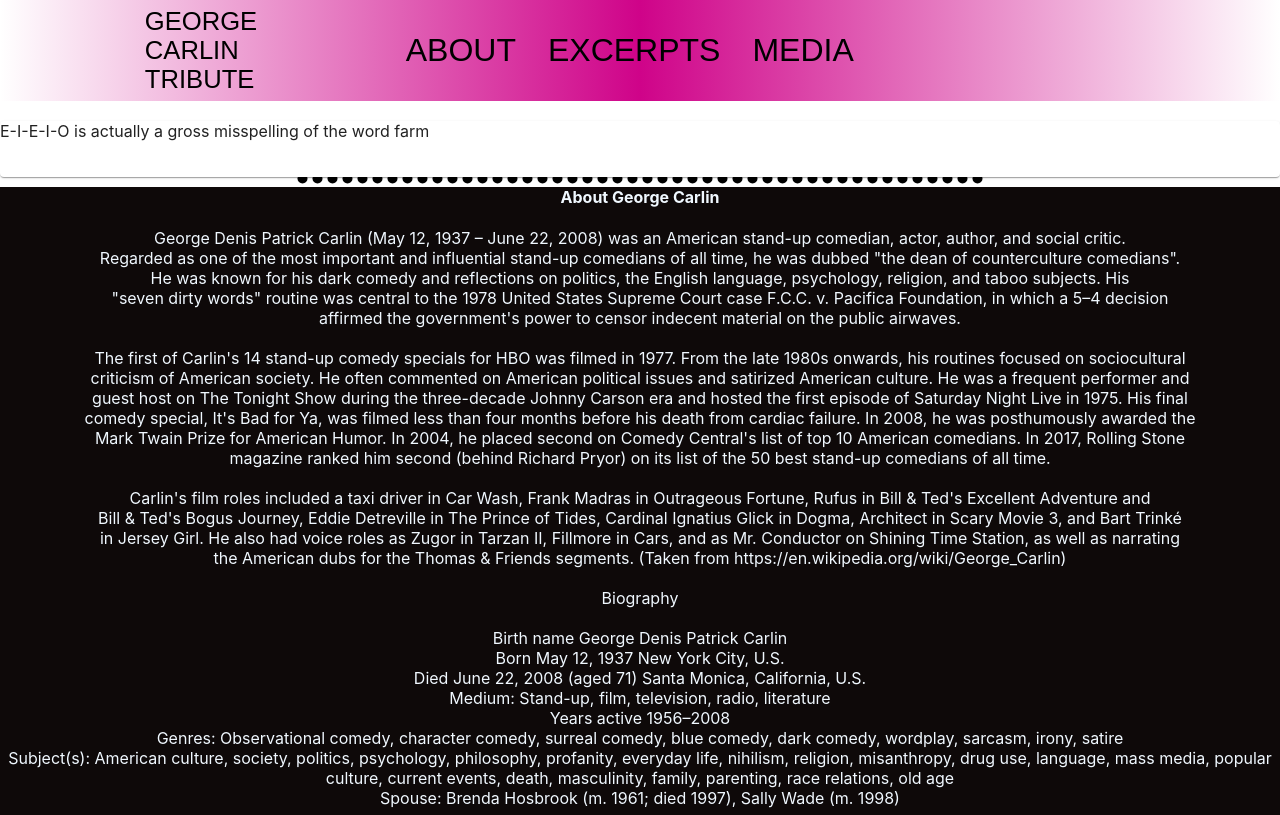
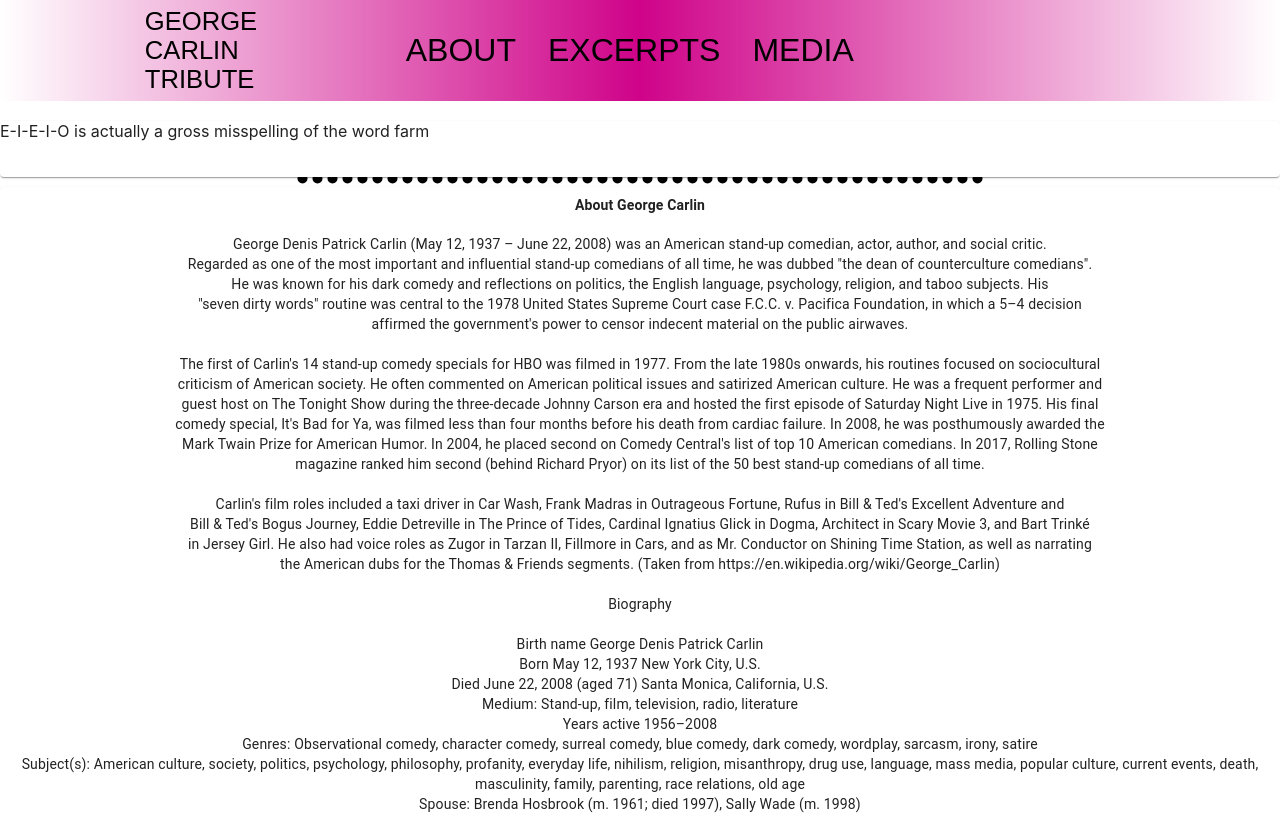
Before and after one commit to Ryanwfile/carlin-tribute, a React (Create React App) app in the folder carlin-website/: page / in a window 1280 px wide. Shown: the top 815 px of the page. Built offline with nearby package versions, Linux system fonts and the light colour scheme; a web font is replaced by a local one.

Commit message:
implemented theme on a few components

```diff
--- a/carlin-website/src/App.js
+++ b/carlin-website/src/App.js
@@ -7,8 +7,17 @@
 import Quotes from "./components/Quotes/Quotes";
 import Media from "./components/Media/Media";
 import CarouselCustom from "./components/CarouselCustom/CarouselCustom";
+import { ThemeProvider, createTheme } from "@mui/material/styles";
+
+const darkTheme = createTheme({
+  palette: {
+    mode: "dark",
+  },
+});
+
 function App() {
   return (
+    <ThemeProvider theme={darkTheme}>
       <div className={styles.app}>
         <Router>
           <div>
@@ -49,6 +58,7 @@
           </div>
         </Router>
       </div>
+    </ThemeProvider>
   );
 }
 
--- a/carlin-website/src/components/About/About.js
+++ b/carlin-website/src/components/About/About.js
@@ -1,17 +1,35 @@
 import React from "react";
 import styles from "./About.module.css";
-// import stage_microphone from '../../images/stage_microphone.jpg';
+import { styled } from "@mui/material/styles";
+import Paper from "@mui/material/Paper";
 import { CONSTANTS } from "../../constants";
+import { ThemeProvider, createTheme } from "@mui/material/styles";
+
+const darkTheme = createTheme({
+  palette: {
+    mode: "dark",
+  },
+});
+
+const Item = styled(Paper)(({ theme }) => ({
+  backgroundColor: theme.palette.mode === "dark" ? "#1A2027" : "#fff",
+  ...theme.typography.body2,
+  padding: theme.spacing(1),
+  textAlign: "center",
+  color: theme.palette.text.secondary,
+}));
 
 function About() {
   return (
-    <div className={styles.aboutWrapper}>
-      <div>
-        <h4 className={styles.title}>{CONSTANTS.ABOUT.title}</h4>
-        {/* <img src= {stage_microphone} alt ="red curtain stage" /> */}
-        {CONSTANTS.ABOUT.content}
+    <ThemeProvider theme={darkTheme}>
+      <div className={styles.aboutWrapper}>
+        <Item>
+          <h4 className={styles.title}>{CONSTANTS.ABOUT.title}</h4>
+          {/* <img src= {stage_microphone} alt ="red curtain stage" /> */}
+          {CONSTANTS.ABOUT.content}
+        </Item>
       </div>
-    </div>
+    </ThemeProvider>
   );
 }
 
--- a/carlin-website/src/components/About/About.module.css
+++ b/carlin-website/src/components/About/About.module.css
@@ -1,8 +1,8 @@
 .aboutWrapper {
   text-align: center;
   white-space: pre-line;
-  background: rgb(14, 9, 9);
-  color: aliceblue;
+  /* background: rgb(14, 9, 9);
+  color: aliceblue; */
 }
 h4 {
   margin-top: 0;
--- a/carlin-website/src/components/Excerpts/Excerpts.js
+++ b/carlin-website/src/components/Excerpts/Excerpts.js
@@ -1,5 +1,7 @@
 import React from "react";
 import PropTypes from "prop-types";
+import { styled } from "@mui/material/styles";
+import Paper from "@mui/material/Paper";
 import { makeStyles } from "@material-ui/core/styles";
 import AppBar from "@material-ui/core/AppBar";
 import Tabs from "@material-ui/core/Tabs";
@@ -7,6 +9,13 @@
 import Typography from "@material-ui/core/Typography";
 import Box from "@material-ui/core/Box";
 import { CONSTANTS } from "../../constants";
+import { ThemeProvider, createTheme } from "@mui/material/styles";
+
+const darkTheme = createTheme({
+  palette: {
+    mode: "dark",
+  },
+});
 
 function TabPanel(props) {
   const { children, value, index, ...other } = props;
@@ -42,6 +51,14 @@
   };
 }
 
+const Item = styled(Paper)(({ theme }) => ({
+  backgroundColor: theme.palette.mode === "dark" ? "#1A2027" : "#fff",
+  ...theme.typography.body2,
+  padding: theme.spacing(1),
+  textAlign: "center",
+  color: theme.palette.text.secondary,
+}));
+
 const rgb = (r, g, b) =>
   `rgb(${Math.floor(r)},${Math.floor(g)},${Math.floor(b)})`;
 
@@ -67,6 +84,7 @@
     setValue(newValue);
   };
   return (
+    <ThemeProvider theme={darkTheme}>
       <div className={classes.root}>
         <AppBar position="relative">
           <div className={classes.container}>
@@ -88,6 +106,7 @@
           </div>
         </AppBar>
         <div className="tabpanel-wrapper">
+          <Item>
             <TabPanel value={value} index={0}>
               <img
                 src={CONSTANTS.BRAIN_DROPPINGS.image.src}
@@ -116,8 +135,10 @@
               />
               {CONSTANTS.NAPALM.content}
             </TabPanel>
+          </Item>
         </div>
       </div>
+    </ThemeProvider>
   );
 }
 
--- a/carlin-website/src/components/Sounds/Sounds.js
+++ b/carlin-website/src/components/Sounds/Sounds.js
@@ -4,6 +4,13 @@
 import Paper from "@mui/material/Paper";
 import Grid from "@mui/material/Grid";
 import { CONSTANTS } from "../../constants";
+import { ThemeProvider, createTheme } from "@mui/material/styles";
+
+const darkTheme = createTheme({
+  palette: {
+    mode: "dark",
+  },
+});
 
 const Item = styled(Paper)(({ theme }) => ({
   backgroundColor: theme.palette.mode === "dark" ? "#1A2027" : "#fff",
@@ -15,6 +22,8 @@
 
 export default function Sounds() {
   return (
+    <ThemeProvider theme={darkTheme}>
+      <div className="soundsWrapper">
         <Box sx={{ flexGrow: 1 }}>
           <Grid container spacing={2}>
             {CONSTANTS.SOUNDS.map((sound) => {
@@ -29,5 +38,7 @@
             })}
           </Grid>
         </Box>
+      </div>
+    </ThemeProvider>
   );
 }
```
Also changed, not shown: carlin-website/src/components/Quotes/Quotes.js (+9 -0 lines), carlin-website/src/components/Sounds/Sounds.module.css (+6 -1 lines). Lines whose indentation alone changed are shown as unchanged.
